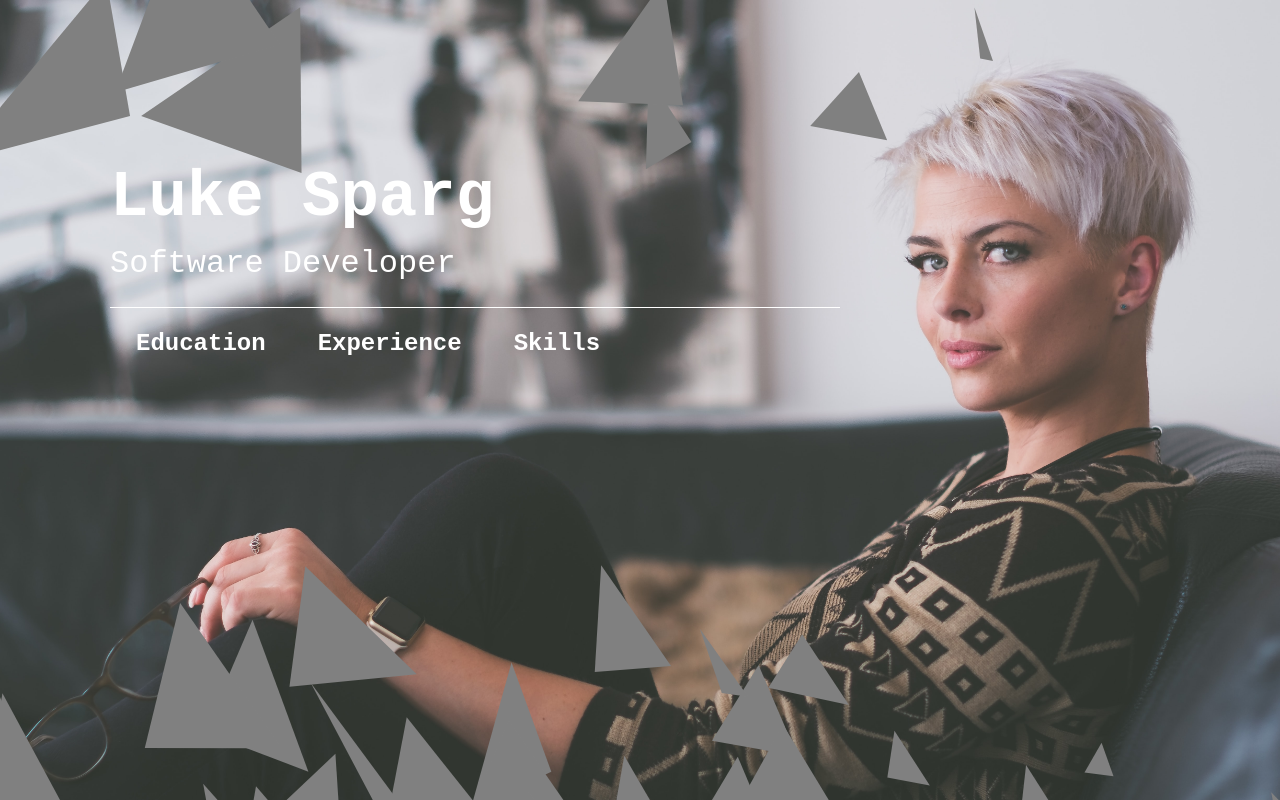
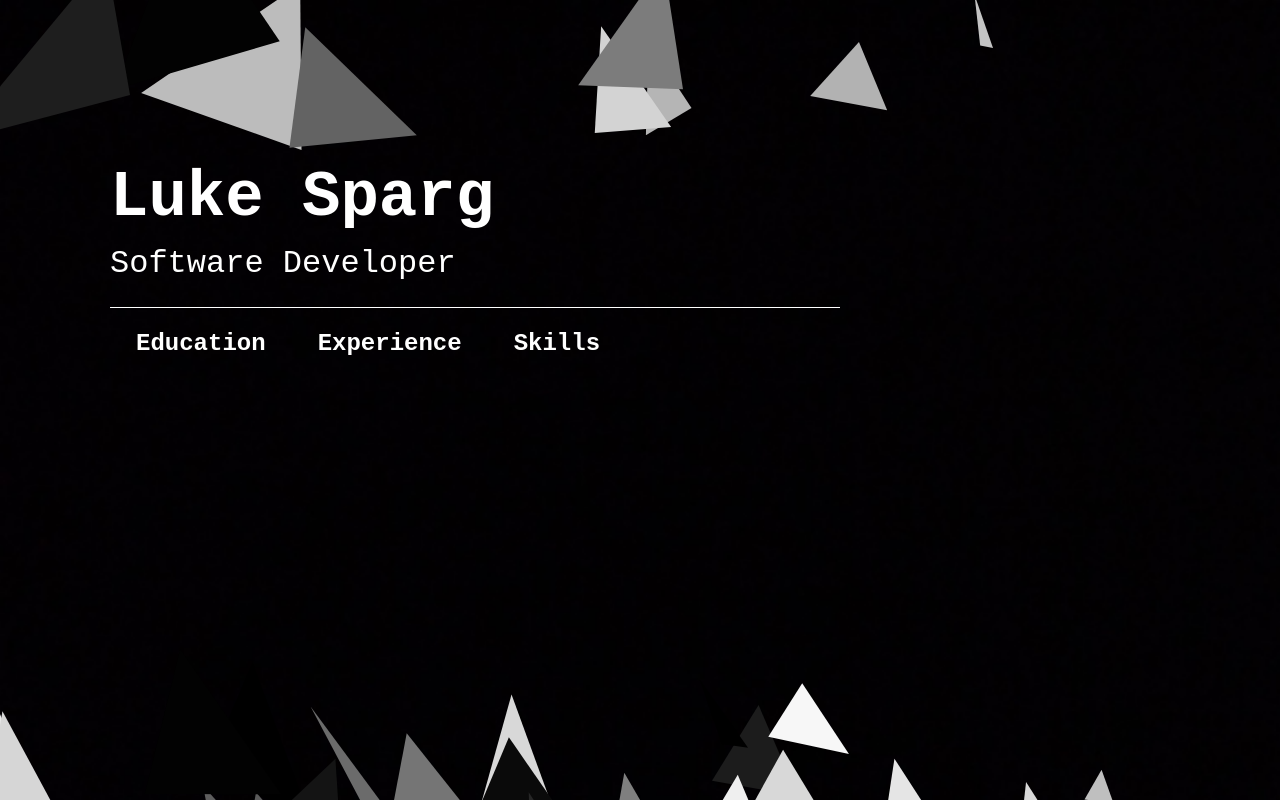
Before and after one commit to LukeSparg/resume-application, a React (Create React App) app: page /lukesparg in a window 1280 px wide. Shown: the top 800 px of the page. Built offline with nearby package versions, Linux system fonts and the light colour scheme.

Commit message:
Added colour changing to sliding polygons

```diff
--- a/package.json
+++ b/package.json
@@ -7,6 +7,7 @@
     "@testing-library/react": "^11.2.5",
     "@testing-library/user-event": "^12.8.3",
     "bootstrap": "^4.6.0",
+    "randomcolor": "^0.6.2",
     "react": "^17.0.1",
     "react-dom": "^17.0.1",
     "react-move": "^6.4.0",
--- a/src/components/Polygon/Polygon.js
+++ b/src/components/Polygon/Polygon.js
@@ -7,7 +7,7 @@ export class Polygon {
         this.vertex1 = [this.random(20, 100), this.random(0, 30)];
         this.vertex2 = [this.random(80, 120), this.random(80, 120)];
         this.vertex3 = [this.random(0, 80), this.random(80, 120)];
-        this.position = [this.random(-50, 500), this.randomExluding(-10, 100, 7, 70)]
+        this.position = [this.random(-50, 500), this.randomExluding(-10, 100, 5, 80)]
         this.display = "inline";
     }
 
--- a/src/components/Polygon/style.css
+++ b/src/components/Polygon/style.css
@@ -1,6 +1,7 @@
 polygon {
     fill: grey;
     stroke-width: 1px;
+    transition: all 1000ms;
 }
 svg {
     position: absolute;
--- a/src/views/LukeSparg/LukeSparg.js
+++ b/src/views/LukeSparg/LukeSparg.js
@@ -1,10 +1,11 @@
 import React, { useState } from "react";
 import { TransitionGroup, CSSTransition } from "react-transition-group";
 import { Row, Col, Container, Button, ButtonGroup } from "reactstrap";
-import BackgroundPhoto from "../../assets/random.jpg";
+import BackgroundPhoto from "../../assets/black-square.png";
 import { Polygon } from "../../components/Polygon/Polygon";
 import { Animate } from "react-move";
 import './style.css';
+import randomColor from "randomcolor";
 
 export const LukeSparg = () => {
 
@@ -44,9 +45,15 @@ export const LukeSparg = () => {
                 display: display,
                 transform: "scale(" + ((2 - (position[0]) / 50)) + ")"
             }}>
-                <polygon points={vertex[0][0] + "," + vertex[0][1] + " " +
-                vertex[1][0] + "," + vertex[1][1] + " " +
-                vertex[2][0] + "," + vertex[2][1]}/>
+                <polygon
+                style={{
+                    fill: randomColor({luminosity: "bright", hue:"monochrome"})
+                }}
+                points={
+                    vertex[0][0] + "," + vertex[0][1] + " " +
+                    vertex[1][0] + "," + vertex[1][1] + " " +
+                    vertex[2][0] + "," + vertex[2][1]
+                }/>
             </svg>
         );
     }
```
Also changed, not shown: src/assets/black-square.png (added), 1 other file (tests, documents, lock files or other folders).
